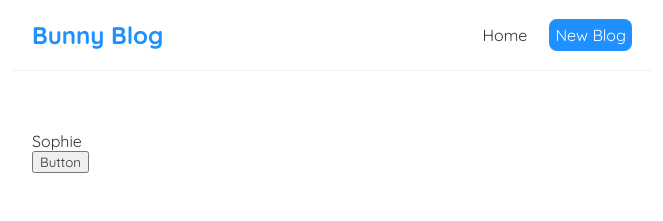
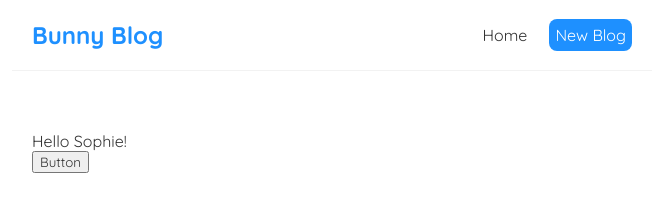
Before and after one commit to SOPHIA-MARY-R/React-Learning--Bunny-Blog, a React (Create React App) app: page / in a window 1280 px wide. Shown: the top 221 px of the page, without its empty margins (308-971 px from the left). Built offline with nearby package versions, Linux system fonts and the light colour scheme.

Commit message:
Demo commit

```diff
--- a/src/Home.js
+++ b/src/Home.js
@@ -5,7 +5,7 @@ const Home = () => {
     }
     return (
         <div className="home">
-            <p>{ name }</p>
+            <p>Hello { name }!</p>
             <button onClick={handleClick}>Button</button>
         </div>
     );
```
